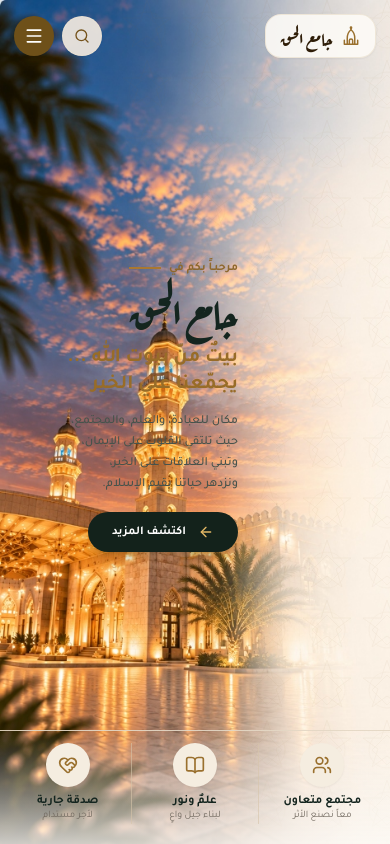
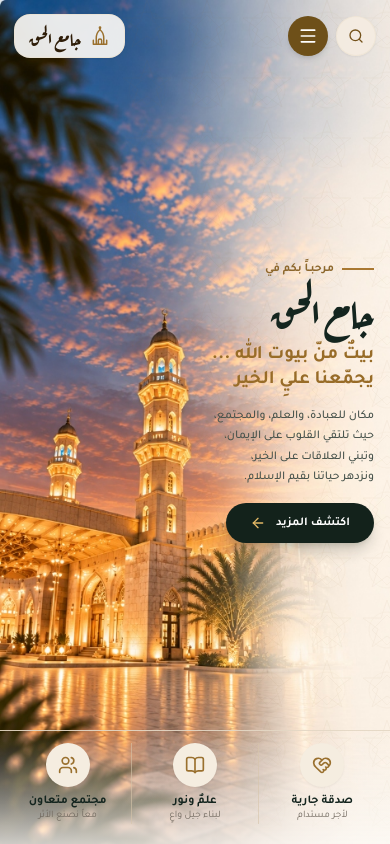
Before and after one commit to fahdmarwandev-tech/elha2, a Next.js app: page / in a window 390 px wide. Shown: the top 844 px of the page. Built offline with nearby package versions, Linux system fonts and the light colour scheme.

Commit message:
landing page

```diff
--- a/app/page.tsx
+++ b/app/page.tsx
@@ -126,15 +126,7 @@ export default function Home() {
 
           {/* Mobile Top App Bar */}
           <header className="relative z-20 flex items-center justify-between px-3.5 pt-3.5 pb-2">
-            {/* Mosque Branding Pill (Top Left in RTL) */}
-            <div className="flex items-center gap-2 bg-[#fdfbf7]/90 backdrop-blur-md px-3.5 py-1.5 rounded-2xl shadow-sm border border-[#ede3d2]/80">
-              <MosqueDomeIcon className="w-5 h-5 text-[#9a702e]" />
-              <span className="font-aref text-lg font-bold text-[#2e1d08] pt-0.5">
-                جامع الحق
-              </span>
-            </div>
-
-            {/* Quick Actions (Search & Menu Buttons) */}
+            {/* Quick Actions (Search & Menu Buttons - renders on right in RTL) */}
             <div className="flex items-center gap-2">
               <button
                 aria-label="بحث"
@@ -149,6 +141,14 @@ export default function Home() {
               >
                 {mobileMenuOpen ? <X className="w-5 h-5" /> : <Menu className="w-5 h-5" />}
               </button>
+            </div>
+
+            {/* Mosque Branding Pill (renders on left in RTL) */}
+            <div className="flex items-center gap-2 bg-[#fdfbf7]/90 backdrop-blur-md px-3.5 py-1.5 rounded-2xl shadow-sm border border-[#ede3d2]/80">
+              <MosqueDomeIcon className="w-5 h-5 text-[#9a702e]" />
+              <span className="font-aref text-lg font-bold text-[#2e1d08] pt-0.5">
+                جامع الحق
+              </span>
             </div>
           </header>
 
@@ -180,34 +180,34 @@ export default function Home() {
             </motion.div>
           )}
 
-          {/* Main Hero Content (Right-aligned text block matching reference) */}
-          <div className="relative z-10 flex flex-col justify-center items-end text-right px-4 pt-10 pb-6 my-auto">
+          {/* Main Hero Content (Strictly Right-Aligned over the light zone) */}
+          <div className="relative z-10 flex flex-col justify-center items-start text-right pr-4 pl-2 pt-8 pb-6 my-auto w-full">
             <motion.div
-              initial={{ opacity: 0, x: 20 }}
+              initial={{ opacity: 0, x: -15 }}
               animate={{ opacity: 1, x: 0 }}
               transition={{ duration: 0.6 }}
-              className="w-[62%] sm:w-[56%] flex flex-col items-start text-right gap-3"
+              className="w-[56%] sm:w-[50%] mr-0 ml-auto flex flex-col items-start text-right gap-3"
             >
               {/* Eyebrow with gold accent line */}
-              <div className="flex items-center gap-2 text-[#8e682d] font-bold text-xs sm:text-sm">
+              <div className="flex items-center gap-2 text-[#8e682d] font-bold text-xs sm:text-sm self-start">
+                <span className="w-8 h-[2px] bg-[#a97831]" />
                 <span>مرحبـاً بكم في</span>
-                <span className="w-8 h-[2px] bg-[#a97831]" />
               </div>
 
               {/* Main Mosque Name */}
-              <h1 className="font-aref text-[42px] sm:text-5xl font-black text-[#14251f] tracking-tight leading-[1.05]">
+              <h1 className="font-aref text-[40px] sm:text-5xl font-black text-[#14251f] tracking-tight leading-[1.05] text-right w-full">
                 جامع الحق
               </h1>
 
               {/* Subheading */}
-              <h2 className="text-[20px] sm:text-[22px] font-bold text-[#986c28] leading-[1.35]">
+              <h2 className="text-[19px] sm:text-[22px] font-bold text-[#986c28] leading-[1.35] text-right w-full">
                 بيتٌ منّ بيوت الله ...
                 <br />
                 يجمّعنا عليِ الخير
               </h2>
 
               {/* Description */}
-              <p className="text-[12.5px] sm:text-[13.5px] text-[#47534c] leading-[1.7] font-medium">
+              <p className="text-[12px] sm:text-[13.5px] text-[#47534c] leading-[1.7] font-medium text-right w-full">
                 مكان للعبادة، والعلم، والمجتمع،
                 <br />
                 حيث تلتقي القلوب على الإيمان،
@@ -220,26 +220,26 @@ export default function Home() {
               {/* CTA Button */}
               <a
                 href="#prayer-times-mobile"
-                className="mt-1 inline-flex items-center gap-3 bg-[#13221b] text-white px-6 py-3 rounded-full text-xs sm:text-sm font-bold shadow-lg shadow-[#13221b]/20 active:scale-95 transition hover:bg-[#1f372c]"
+                className="mt-1 self-start inline-flex items-center gap-2.5 bg-[#13221b] text-white px-6 py-3 rounded-full text-xs sm:text-sm font-bold shadow-lg shadow-[#13221b]/20 active:scale-95 transition hover:bg-[#1f372c]"
               >
+                <span>اكتشف المزيد</span>
                 <ArrowLeft className="w-4 h-4 text-[#e2b866]" />
-                <span>اكتشف المزيد</span>
               </a>
             </motion.div>
           </div>
 
           {/* Mobile Bottom Features Bar (3 columns with dividers) */}
           <div className="relative z-10 w-full grid grid-cols-3 border-t border-[#d8c5aa]/60 pt-3 pb-5 px-1 bg-gradient-to-t from-[#fdfbf7]/80 to-transparent">
-            {/* Column 1 (مجتمع متعاون) */}
+            {/* Column 1 (صدقة جارية - renders on right in RTL) */}
             <div className="flex flex-col items-center text-center px-1">
               <div className="w-11 h-11 rounded-full bg-[#f5ede0] flex items-center justify-center text-[#9a702e] mb-1.5 shadow-sm">
-                <Users className="w-5 h-5" />
+                <HeartHandshake className="w-5 h-5" />
               </div>
-              <span className="text-xs font-bold text-[#14251f]">مجتمع متعاون</span>
-              <span className="text-[10px] text-[#71695f]">معاً نصنع الأثر</span>
+              <span className="text-xs font-bold text-[#14251f]">صدقة جارية</span>
+              <span className="text-[10px] text-[#71695f]">لأجر مستدام</span>
             </div>
 
-            {/* Column 2 (علم ونور) with vertical dividers */}
+            {/* Column 2 (علم ونور - renders in center) with vertical dividers */}
             <div className="flex flex-col items-center text-center px-1 border-r border-l border-[#d8c5aa]/60">
               <div className="w-11 h-11 rounded-full bg-[#f5ede0] flex items-center justify-center text-[#9a702e] mb-1.5 shadow-sm">
                 <BookOpen className="w-5 h-5" />
@@ -248,13 +248,13 @@ export default function Home() {
               <span className="text-[10px] text-[#71695f]">لبناء جيل واعٍ</span>
             </div>
 
-            {/* Column 3 (صدقة جارية) */}
+            {/* Column 3 (مجتمع متعاون - renders on left in RTL) */}
             <div className="flex flex-col items-center text-center px-1">
               <div className="w-11 h-11 rounded-full bg-[#f5ede0] flex items-center justify-center text-[#9a702e] mb-1.5 shadow-sm">
-                <HeartHandshake className="w-5 h-5" />
+                <Users className="w-5 h-5" />
               </div>
-              <span className="text-xs font-bold text-[#14251f]">صدقة جارية</span>
-              <span className="text-[10px] text-[#71695f]">لأجر مستدام</span>
+              <span className="text-xs font-bold text-[#14251f]">مجتمع متعاون</span>
+              <span className="text-[10px] text-[#71695f]">معاً نصنع الأثر</span>
             </div>
           </div>
         </section>
```
